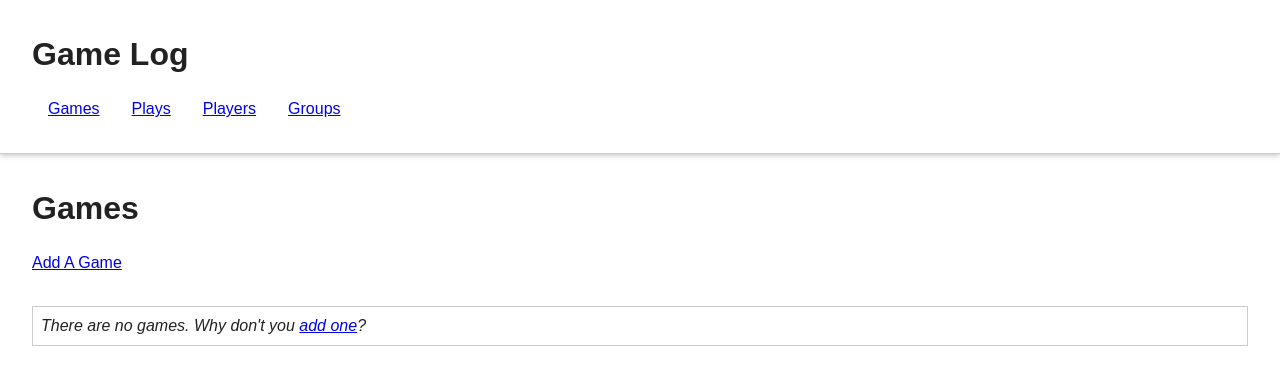
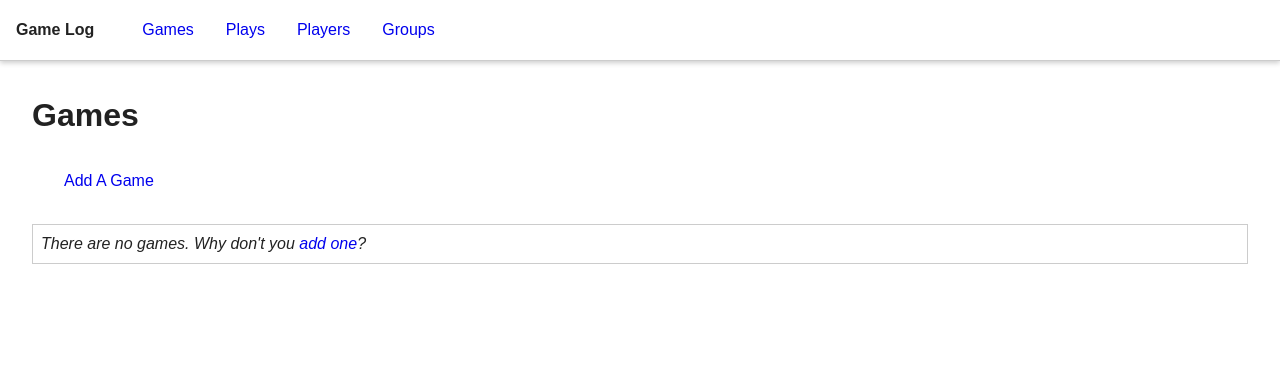
Before and after one commit to kevincarrogan/bogogger, a Django app: page /games/ in a window 1280 px wide. Shown: the top 385 px of the page. Run offline with Django 3.2, Linux system fonts and the light colour scheme; some libraries are stand-ins or nearby versions.

Commit message:
Tweaking header styling.

```diff
--- a/gamelog/static/css/main.css
+++ b/gamelog/static/css/main.css
@@ -83,14 +83,28 @@
    Author's custom styles
    ========================================================================== */
 
+a {
+    text-decoration: none;
+}
+
+a:hover {
+    text-decoration: underline;
+}
+
 header {
     border-bottom: 1px solid #ccc;
     box-shadow: 0 2px 5px rgba(0, 0, 0, 0.2);
-    padding: 2em;
+    padding: 0.5em 1em;
 }
 
 header h1 {
-    margin-top: 0;
+    float: left;
+    font-size: 100%;
+}
+
+nav {
+    float: left;
+    margin: 0.67em 2em;
 }
 
 nav ul {
--- a/gamelog/templates/base.html
+++ b/gamelog/templates/base.html
@@ -18,7 +18,7 @@
     </head>
     <body class="{% block body_class %}{% endblock %}">
 
-        <header>
+        <header class="clearfix">
             <h1>Game Log</h1>
             <nav class="clearfix">
                 <ul>
```
